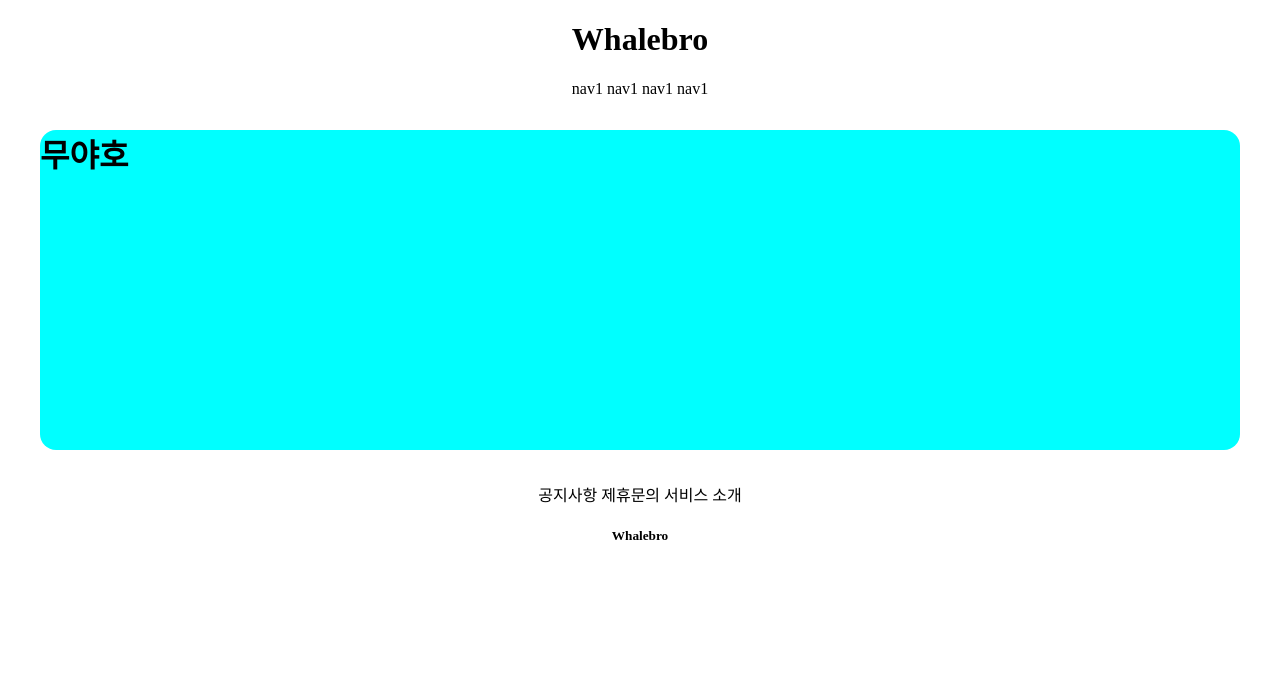
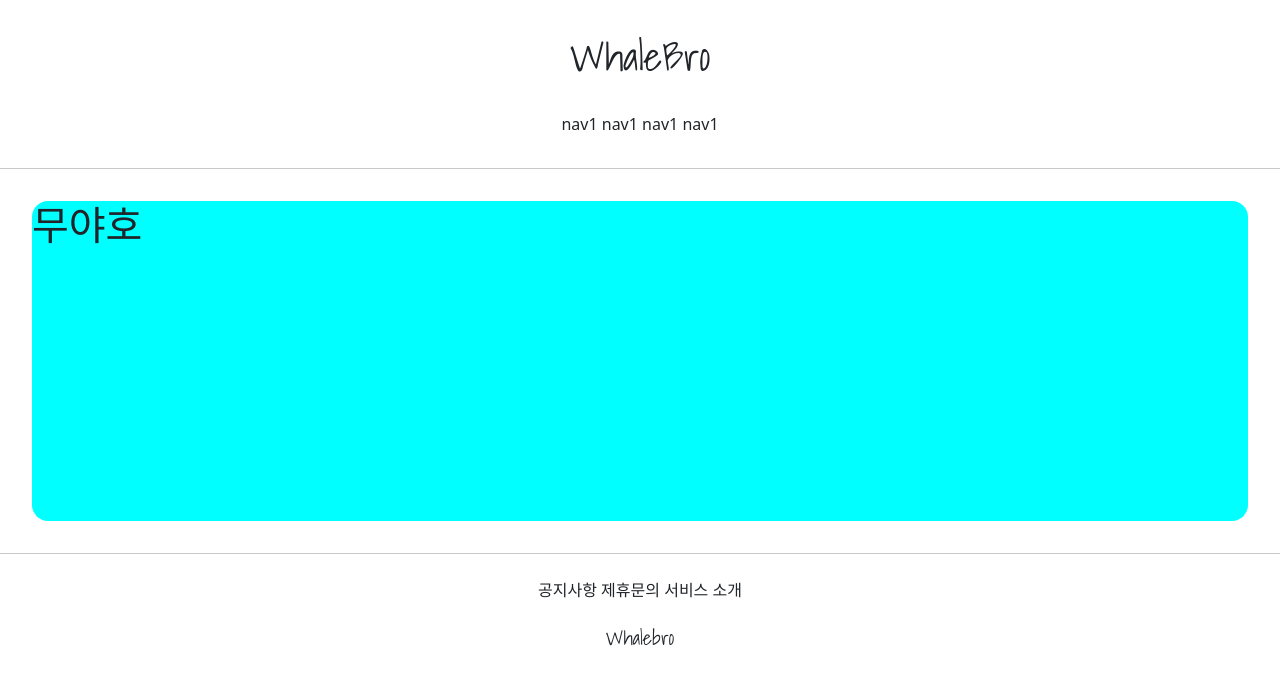
Before and after one commit to tkxksdl2/gis_6, a Django app: page /accounts/hello_world/ in a window 1280 px wide. Shown: the top 685 px of the page. Run offline with Django 3.2, Linux system fonts and the light colour scheme; parts of the project's set-up code (start-up, migrations or seed data) failed here and were passed over.

Commit message:
07/06 6ban class commit 1. visual enhancement

```diff
--- a/templates/base.html
+++ b/templates/base.html
@@ -5,8 +5,12 @@
 
     {%  include 'header.html' %}
 
+    <hr>
+
     {% block content %}
     {% endblock %}
+
+    <hr>
 
     {%  include 'footer.html' %}
 
--- a/templates/footer.html
+++ b/templates/footer.html
@@ -1,10 +1,10 @@
 <div style="text-align:center">
-    <div>
+    <div style="margin-top:1.5rem">
         <span>공지사항</span>
         <span>제휴문의</span>
         <span>서비스 소개</span>
     </div>
-    <div>
+    <div style="margin: 1.5rem 0; font-family: 'Shadows Into Light', cursive;">
         <h5>Whalebro</h5>
     </div>
 </div>
--- a/templates/head.html
+++ b/templates/head.html
@@ -1,4 +1,14 @@
 <head>
     <meta charset = 'UTF-8'>
-    <title>Title</title>
+    <title>WaleBro</title>
+
+    {# bootstrap link   #}
+    <link href="https://cdn.jsdelivr.net/npm/bootstrap@5.0.2/dist/css/bootstrap.min.css" rel="stylesheet"
+          integrity="sha384-EVSTQN3/azprG1Anm3QDgpJLIm9Nao0Yz1ztcQTwFspd3yD65VohhpuuCOmLASjC" crossorigin="anonymous">
+
+    {#google fonts link  #}
+    <link rel="preconnect" href="https://fonts.googleapis.com">
+    <link rel="preconnect" href="https://fonts.gstatic.com" crossorigin>
+    <link href="https://fonts.googleapis.com/css2?family=Shadows+Into+Light&display=swap" rel="stylesheet">
+
 </head>
--- a/templates/header.html
+++ b/templates/header.html
@@ -1,8 +1,8 @@
 <div style="text-align: center">
-    <div>
-        <h1>Whalebro</h1>
+    <div style="margin:2rem 0; font-family: 'Shadows Into Light', cursive;">
+        <h1>WhaleBro</h1>
     </div>
-    <div>
+    <div style="margin-bottom: 2rem">
         <span>nav1</span>
         <span>nav1</span>
         <span>nav1</span>
```
